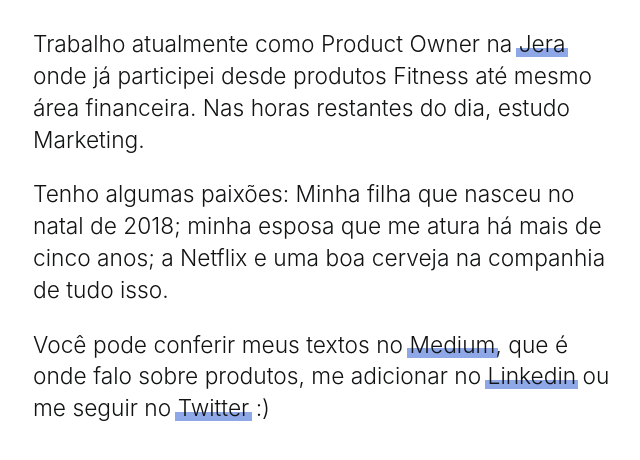
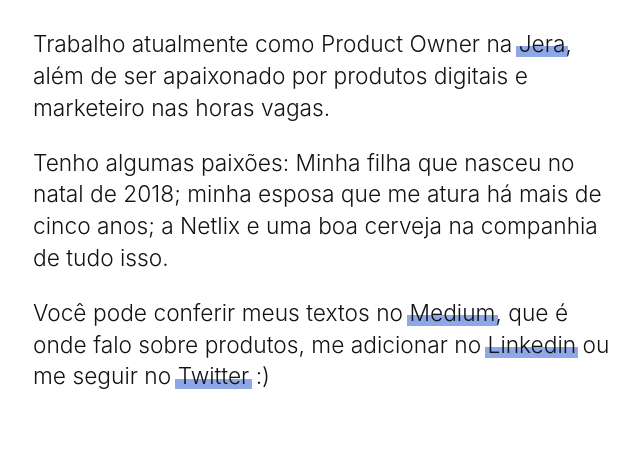
Before and after one commit to oisergiofelix/oisergiofelix.github.io, a plain HTML site: page index.html in a window 1280 px wide. Shown: the part 246-706 px from the top of the page, without its empty margins (103-743 px from the left). Drawn offline with Linux system fonts and the light colour scheme.

Commit message:
Revert "Update index.html"
This reverts commit fe3e43bed096fd1fd6e377a6d93ae9fd5abeb4e8.

```diff
--- a/index.html
+++ b/index.html
@@ -41,7 +41,7 @@
         content: "";
         position: absolute;
         z-index: -1;
-        top: 65%;
+        top: 60%;
         left: -0.1em;
         right: -0.1em;
         bottom: 0;
@@ -59,14 +59,13 @@
     Sou o Sérgio Felix.
     </p>
     <p>
-    Trabalho atualmente como Product Owner na <a href="https://jera.com.br" target="_blank">Jera</a>
-    onde já participei desde produtos Fitness até mesmo área financeira.
-    Nas horas restantes do dia, estudo Marketing.
+    Trabalho atualmente como Product Owner na <a href="https://jera.com.br" target="_blank">Jera</a>,
+    além de ser apaixonado por produtos digitais e marketeiro nas horas vagas.
     </p>
     <p>
     Tenho algumas paixões: Minha filha que nasceu no natal de 2018;
     minha esposa que me atura há mais de cinco anos;
-    a Netflix e uma boa cerveja na companhia de tudo isso.
+    a Netlix e uma boa cerveja na companhia de tudo isso.
     </p>
     <p>
     Você pode conferir meus textos no <a href="https://medium.com/@oisergiofelix" target="_blank">Medium</a>,
```
